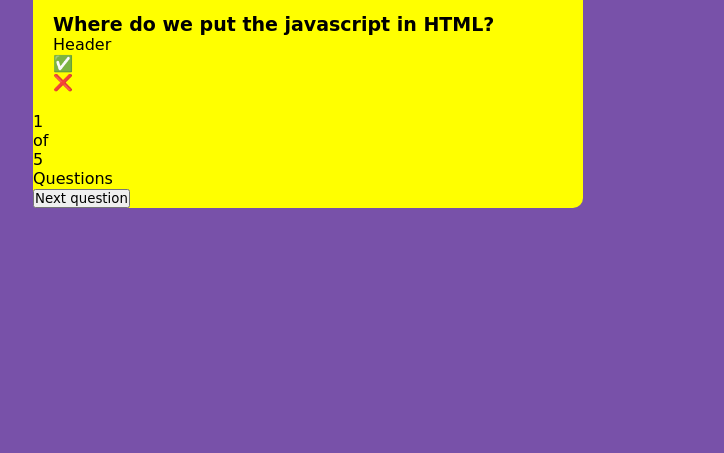
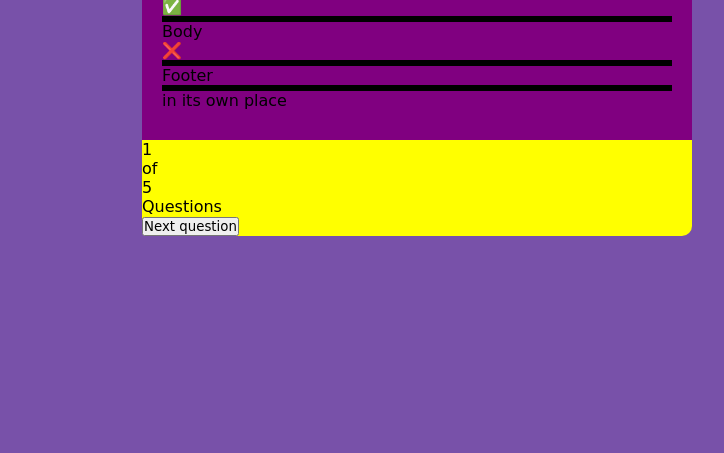
Before and after one commit to Shawnclarke21/quizzardofoz, a plain HTML site: page index.html in a window 1280 px wide. Shown: the part 347-800 px from the top of the page, without its empty margins (223-947 px from the left). Drawn offline with Linux system fonts and the light colour scheme.

Commit message:
added to my README.md file and i also added more to my css and html and tried doing some trouble shooting on issues i was running into trying to get javascript in as soon as i can

```diff
--- a/Assets/style.css
+++ b/Assets/style.css
@@ -7,6 +7,14 @@
 
 body{
  background: #7851a9;
+}
+
+
+.infobox,.startbtn,.quizitems{
+    position: absolute;
+    top: 50%;
+    left:50%;
+    transform: translate(-50%, -50%);
 }
 .infobox{
     display:none ;
@@ -18,6 +26,7 @@ body{
     background:gold;
     border-radius: 15px;
 }
+*/
 .infobox .button{
     height: 40px;
     display: flex;
@@ -51,14 +60,7 @@ body{
 }
 .infobox .listitems .info{
     margin:5px;
-
 }
-.startbtn{
-position: absolute;
-top: 50%;
-left: 50%;
-}
-
 .startbtn button{
     font-size: 30px;
     font-weight: 400;
@@ -68,19 +70,16 @@ left: 50%;
     cursor: pointer;
 }
 
+
+/*quiz items*/
 .quizitems{
-position: absolute;
-top: 35%;
-left: 20%;
+width: 550px;
+background: yellow;
+border-radius: 10px;
 }
-
-.quizitems{
-    width: 550px;
-    background: yellow;
-    border-radius: 10px;
-}
-
 .quizitems header{
+    position: relative;
+    height: 50px;
     padding: 10px;
     display: flex;
     align-items: center;
@@ -89,14 +88,14 @@ left: 20%;
     box-shadow: 0px 2px 2px;
 }
 
-.quizitems .title{
+.quizitems header .title{
 font-size: 30px;
 font-family: Arial, Helvetica, sans-serif;
 
 }
 
 
-.quizitems .timer{
+.quizitems header .timer{
 font-size: 15px;
 display:flex;
 align-items: center;
@@ -112,10 +111,24 @@ padding: 0 5px;
 }
 
 .quizitems section{
-    padding: 20px;
+    padding: 20px 20px 20px 20px;
+    background: purple;
 }
 
-.quizitems .question{
+.quizitems section .question{
     font-size: 19px;
     font-weight: 600;
 }
+
+.quizitems section .optionliszt {
+    display: block;
+    padding:10px 0;
+}
+
+section .optionliszt .option {
+background: lavender;
+display: flex;
+align-items: center;
+justify-content: space-between;
+border: solid;
+}
--- a/index.html
+++ b/index.html
@@ -27,6 +27,7 @@
         </div>
         </div>
 <!--quiz!!!-->
+
 <div class="quizitems">
     <header>
     <div class="title">Coding quiz </div>
@@ -35,17 +36,22 @@
         <div class="time-sec"> 60</div>
     </div>
     </header>
+
     <section>
     <div class="question">
         <span>Where do we put the javascript in HTML?</html></span>
     </div>
-    <div class="options">
+    <div class="optionliszt">
         <div class="option"></div>
-        <span>Header</span>
+        <span>Head</span>
         <div class="correct">✅</div>
-        <div class="incorrect">❌</div>
+        <div class="option"></div>
+        <span>Body</span><div class="incorrect">❌</div>
+        <div class="option"></div>
+        <span>Footer</span>
+        <div class="option"></div>
+        <span>in its own place</span>
     </div>
-
     </section>
 
     <footer>
```
Also changed, not shown: Assets/style.js (deleted), 1 other file.
